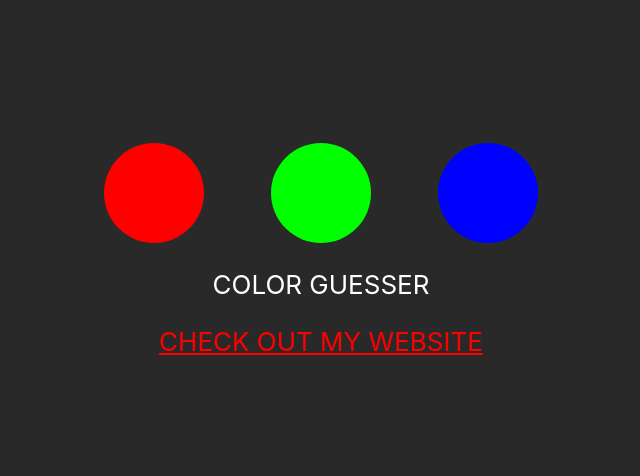
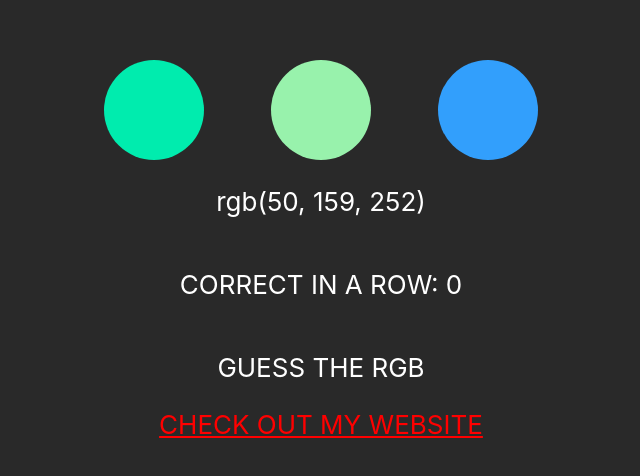
Before and after one commit to ZeroBitzz/rgb-guesser, a React (Create React App) app: page / in a window 1280 px wide. Shown: the part 150-626 px from the top of the page, without its empty margins (319-959 px from the left). Built offline with nearby package versions, Linux system fonts and the light colour scheme.

Commit message:
added main functionality before it creates new colors

```diff
--- a/src/App.js
+++ b/src/App.js
@@ -1,19 +1,49 @@
 import './App.css'
 
+let correctNum = Math.floor(Math.random() * 3)
+let correctCount = 0
+
+function checkCorrect(x){
+  if(x === correctNum){
+    correctCount++
+    document.getElementById('correct-in-row').innerHTML = `CORRECT IN A ROW: ${correctCount}`
+    console.log(`correct!`)
+  }else{
+    correctCount = 0
+    document.getElementById('correct-in-row').innerHTML = `CORRECT IN A ROW: ${correctCount}`
+    console.log(`incorrect!`)
+  }
+}
+
 function App() {
-  let dot_rgb_1 = "rgb(255,0,0)"
-  let dot_rgb_2 = "rgb(0,255,0)"
-  let dot_rgb_3 = "rgb(0,0,255)"
+  let dot_rgb_1 = `rgb(${Math.floor(Math.random() * 256)}, ${Math.floor(Math.random() * 256)}, ${Math.floor(Math.random() * 256)})`
+  let dot_rgb_2 = `rgb(${Math.floor(Math.random() * 256)}, ${Math.floor(Math.random() * 256)}, ${Math.floor(Math.random() * 256)})`
+  let dot_rgb_3 = `rgb(${Math.floor(Math.random() * 256)}, ${Math.floor(Math.random() * 256)}, ${Math.floor(Math.random() * 256)})`
+  let correct_rgb
+  if(correctNum === 0){
+    correct_rgb = dot_rgb_1
+  }else if(correctNum === 1){
+    correct_rgb = dot_rgb_2
+  }else{
+    correct_rgb = dot_rgb_3
+  }
+  console.log(correctNum)
   return (
     <div className="App">
       <header className="App-header">
         <div className='dot-container'>
-          <span className='dot' id='dot1' style={{ backgroundColor: dot_rgb_1 }}></span>
-          <span className='dot' id='dot2' style={{ backgroundColor: dot_rgb_2 }}></span>
-          <span className='dot' id='dot3' style={{ backgroundColor: dot_rgb_3 }}></span>
+          <span onClick={() => checkCorrect(0)} className='dot' id='dot1' style={{ backgroundColor: dot_rgb_1 }}></span>
+          <span onClick={() => checkCorrect(1)} className='dot' id='dot2' style={{ backgroundColor: dot_rgb_2 }}></span>
+          <span onClick={() => checkCorrect(2)} className='dot' id='dot3' style={{ backgroundColor: dot_rgb_3 }}></span>
         </div>
         <p>
-          COLOR GUESSER
+          {correct_rgb}
+        </p>
+        <p id='correct-in-row'>
+          CORRECT IN A ROW: {correctCount}
+        </p>
+        <p>
+          GUESS THE RGB
         </p>
         <a
           className="App-link"
```
